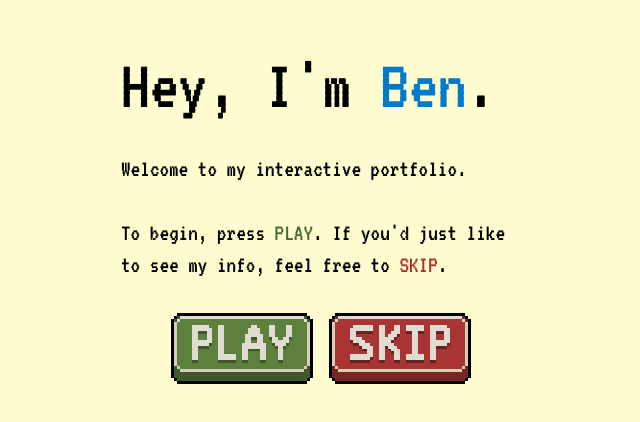
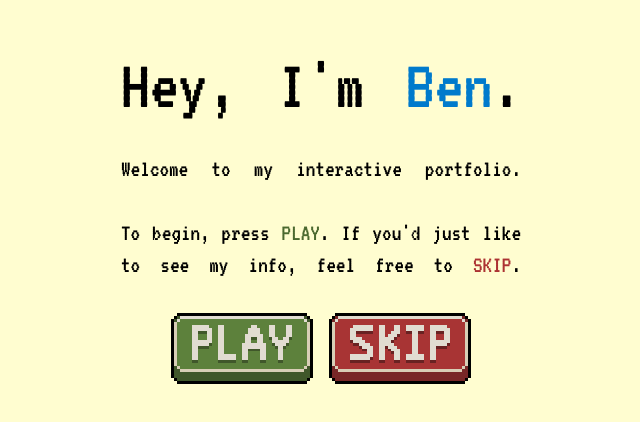
Before and after one commit to bls0053/Clicker-Site, a SvelteKit app: page / in a window 1280 px wide. Shown: the part 120-542 px from the top of the page, without its empty margins (319-959 px from the left). Built offline with nearby package versions, Linux system fonts and the light colour scheme.

Commit message:
justified text

```diff
--- a/src/routes/+page.svelte
+++ b/src/routes/+page.svelte
@@ -153,7 +153,7 @@
 
 
 <div class="flex flex-col h-[90%] w-[390px] md:w-[400px] mx-auto justify-center ">
-    <div class="pixel-font !text-7xl "> Hey, I'm <span style="color: #007acc;">Ben</span>.</div>
+    <div style="text-align: justify; text-align-last: justify" class="pixel-font !text-7xl "> Hey, I'm <span style="color: #007acc;">Ben</span>.</div>
     <div class="flex flex-col-reverse items-center w-full gap-8">
 
         <div class="flex flex-row w-[85%] md:w-3/4 justify-center mx-auto gap-4 pb-12">
@@ -172,12 +172,12 @@
 
         </div>
 
-        <div class="flex flex-col h-full ">
+        <div class="h-full w-full pixel-font mt-8 !text-2xl" style="text-align: justify; text-align-last: justify">
+            Welcome to my interactive portfolio.<br><br> To begin, press <span style="color: #4b692f;">PLAY</span>.
+            If you'd just like to see my info, feel free to <span style="color: #ac3232;">SKIP</span>.
+        </div>
 
-            <div class="h-full pixel-font mt-8 !text-2xl">Welcome to my interactive portfolio.<br><br> To begin, press <span style="color: #4b692f;">PLAY</span>.
-                If you'd just like to see my info, feel free to <span style="color: #ac3232;">SKIP</span>.
-            </div>
-        </div>
+
 
 
     </div>
```
Also changed, not shown: static/displays/open_page.png.
